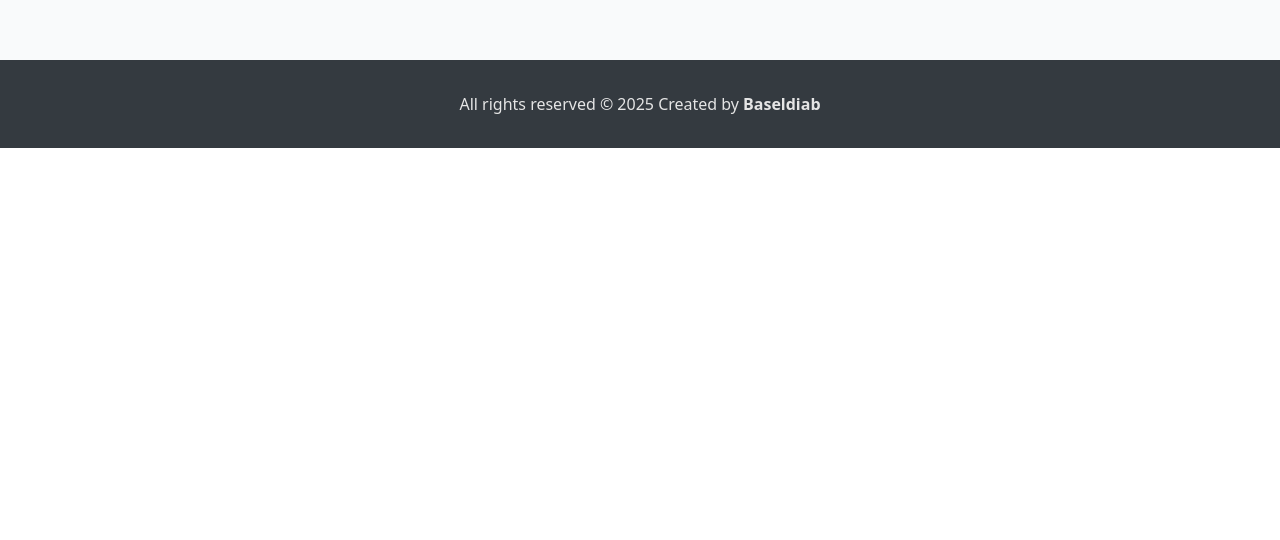
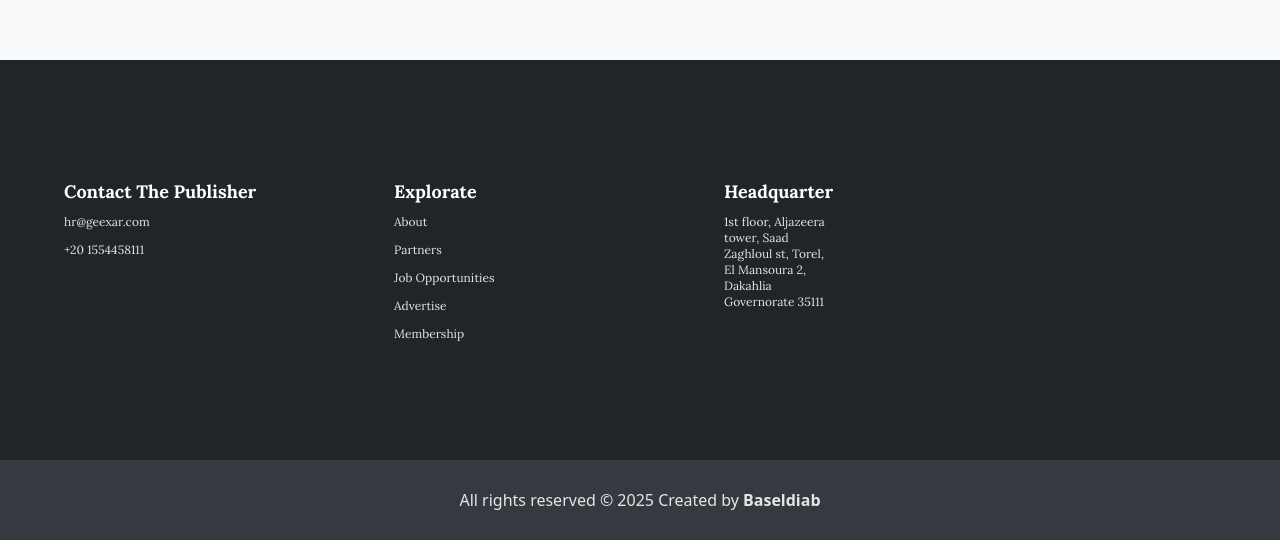
Before and after one commit to Baseldiab/blog-application, a Next.js app: page / in a window 1280 px wide. Shown: the part 740-1280 px from the top of the page. Before the commit the page ends 888 px from the top, so only its background shows below. Built offline with nearby package versions, Linux system fonts and the light colour scheme.

Commit message:
upload footer

```diff
--- a/components/constants/footer-links.ts
+++ b/components/constants/footer-links.ts
@@ -1,7 +1,7 @@
 // types
 import { FooterLink } from "@/components/types/footer-links";
 
-const publisherLinks: FooterLink[] = [
+export const publisherLinks: FooterLink[] = [
     {
       id: "publisher-email",
       name: "hr@geexar.com",
@@ -14,30 +14,39 @@ const publisherLinks: FooterLink[] = [
     },
   ];
 
-  const eplorateLinks: FooterLink[] = [
-    {
-      id: "eplorate-about",
-      name: "About",
-      href: "/",
+export const explorateLinks: FooterLink[] = [
+  {
+    id: "explorate-about",
+    name: "About",
+    href: "/",
     },
     {
-      id: "eplorate-partners",
+      id: "explorate-partners",
       name: "Partners",
       href: "/",
     },
     {
-      id: "eplorate-jobOpportunities",
+      id: "explorate-jobOpportunities",
       name: "Job Opportunities",
       href: "/",
     },
     {
-      id: "eplorate-advertise",
+      id: "explorate-advertise",
       name: "Advertise",
       href: "/",
     },
     {
-      id: "eplorate-membership",
+      id: "explorate-membership",
       name: "Membership",
       href: "/",
     },
   ];
+
+export const headquarterLinks: FooterLink[] = [
+    {
+      id: "headquarter-about",
+      name: "1st floor, Aljazeera tower, Saad Zaghloul st, Torel, El Mansoura 2, Dakahlia Governorate 35111",
+      href: "https://www.google.com/maps/place/Oregano%D8%8C+%D8%B4+%D8%B3%D8%B9%D8%AF+%D8%B2%D8%BA%D9%84%D9%88%D9%84+%D8%A8+%D8%AA%D9%88%D8%B1%D9%8A%D9%84+%D8%A7%D9%84%D8%AC%D8%AF%D9%8A%D8%AF%D9%87+%D8%B4+%D9%81%D9%8A%D9%84%D8%A7%D8%8C+%D8%A7%D9%84%D9%85%D8%AD%D8%A7%D9%81%D8%B8,+Dakahlia+Governorate%E2%80%AD/data=!4m2!3m1!1s0x14f79d7f295f08cb:0xe64526b4fa59504c?utm_source=mstt_1&entry=gps&coh=192189&g_ep=CAESCjExLjEzOS4yMDAYACDXggMqbCw5NDIyMzI5OSw5NDIxNjQxMyw5NDIxMjQ5Niw5NDIwNzM5NCw5NDIwNzUwNiw5NDIwODUwNiw5NDIxNzUyMyw5NDIxODY1Myw5NDIyOTgzOSw0NzA4NzExOCw0NzA4NDM5Myw5NDIxMzIwMEICRUc%3D",
+    },
+
+  ];
--- a/components/footer/footer-links.tsx
+++ b/components/footer/footer-links.tsx
@@ -1,17 +1,73 @@
+import Link from "next/link";
 
+// types
+import { FooterLink } from "@/components/types/footer-links";
+
+// constants
+import {
+  explorateLinks,
+  headquarterLinks,
+  publisherLinks,
+} from "@/components/constants/footer-links";
+import { cn } from "@/lib/utils";
 
 export default function FooterLinks() {
+  return (
+    <div className=" bg-theme-background-footer md:py-14 py-3 min-h-[400px] flex items-center">
+      <div className="container py-4 align-middle text-center relative ">
+        <div className="max-w-[770px] flex md:gap-24 justify-between gap-3  items-start max-md:flex-col">
+          <ContactLinks
+            // className={"sm:max-w-[110px]"}
+            links={publisherLinks}
+            title="Contact the Publisher"
+          />
 
+          <ContactLinks
+            // className={"sm:max-w-[110px]"}
+            links={explorateLinks}
+            title="Explorate"
+          />
 
-  return (
-    <div className=" bg-theme-background-footer">
-      <div className="container py-4 align-middle text-center relative flex justify-between items-center max-md:flex-col">
-        <ul className="flex justify-center items-center gap-2">
-          {/* {ContactLinks.map((item: ContactLink) => (
-            <ContactItem locale={locale as string} key={item.id} item={item} />
-          ))} */}
-        </ul>
+          <ContactLinks
+            className={"sm:max-w-[110px]"}
+            links={headquarterLinks}
+            title="Headquarter"
+          />
+        </div>
       </div>
     </div>
   );
 }
+
+interface ContactLinksProps {
+  links: FooterLink[];
+  title: string;
+  className?: string;
+}
+
+const ContactLinks = ({ links, title, className }: ContactLinksProps) => {
+  return (
+    <div
+      className={cn(
+        "flex flex-col gap-2 items-start justify-start w-fit md:basis-1/3",
+        className
+      )}
+    >
+      <h6 className="text-theme-text-lightTitle font-bold text-lg font-lora capitalize text-start">
+        {title}
+      </h6>
+      <ul className="flex flex-col md:gap-3 gap-2 items-start">
+        {links.map((link) => (
+          <li key={link.id}>
+            <Link
+              href={link.href}
+              className="font-normal font-lora text-theme-text-lightSubtitle text-xs w-full h-full block text-start"
+            >
+              {link.name}
+            </Link>
+          </li>
+        ))}
+      </ul>
+    </div>
+  );
+};
--- a/components/footer/footer.tsx
+++ b/components/footer/footer.tsx
@@ -2,10 +2,13 @@
 
 import Link from "next/link";
 
+// components footer
+import FooterLinks from "@/components/footer/footer-links";
+
 export default function Footer() {
   return (
     <footer className={``}>
-
+      <FooterLinks />
       <SubFooter />
     </footer>
   );
@@ -15,8 +18,8 @@ const SubFooter = () => {
   const yearNow = new Date().getFullYear();
 
   return (
-    <div className="bg-theme-background-subFooter py-5">
-      <div className="container flex justify-center items-center max-md:flex-wrap gap-1 flex-wrap font-karla my-3">
+    <div className="bg-theme-background-subFooter py-2 md:min-h-[80px] flex justify-center items-center">
+      <div className="container flex justify-center items-center max-md:flex-wrap gap-1 flex-wrap font-karla my-3 h-full">
         <span className="text-theme-text-lightSubtitle max-sm:text-sm">
           {`All rights reserved © ${yearNow} Created by`}
         </span>
```
